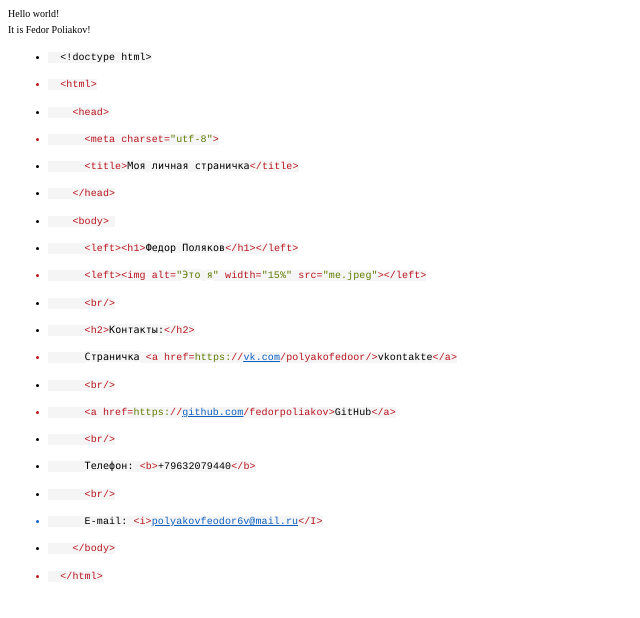
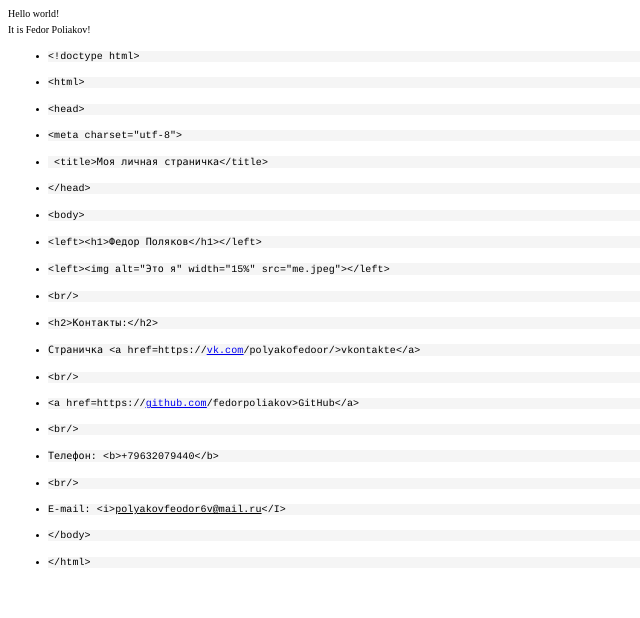
Before and after one commit to fedorpoliakov/fedorpoliakov.github.io, a plain HTML site: page index.html in a window 1280 px wide. Shown: the whole page, without its empty margins (0-640 px from the left). Drawn offline with Linux system fonts and the light colour scheme.

Commit message:
Add files via upload

```diff
--- a/index.html
+++ b/index.html
@@ -8,20 +8,10 @@
   <meta name="CocoaVersion" content="2575.7">
   <style type="text/css">
     p.p1 {margin: 0.0px 0.0px 5.0px 18.0px; text-indent: -18.0px; font: 10.0px Symbol; color: #000000}
-    li.li2 {margin: 0.0px 0.0px 15.3px 0.0px; font: 10.0px Courier; color: #000000}
-    li.li3 {margin: 0.0px 0.0px 15.3px 0.0px; font: 10.0px Courier; color: #b9141f}
-    li.li4 {margin: 0.0px 0.0px 15.3px 0.0px; font: 10.0px Courier; color: #0b60c0}
-    span.s1 {font: 10.0px Symbol}
-    span.s2 {letter-spacing: 0.1px; background-color: #f5f5f5}
-    span.s3 {font: 10.0px Symbol; color: #000000}
-    span.s4 {letter-spacing: 0.1px; color: #000000; background-color: #f5f5f5}
-    span.s5 {letter-spacing: 0.1px; color: #b9141f; background-color: #f5f5f5}
-    span.s6 {letter-spacing: 0.1px; color: #5f7c03; background-color: #f5f5f5}
-    span.s7 {font: 10.0px Menlo; letter-spacing: 0.1px; background-color: #f5f5f5}
-    span.s8 {font: 10.0px Menlo; letter-spacing: 0.1px; color: #5f7c03; background-color: #f5f5f5}
-    span.s9 {font: 10.0px Menlo; letter-spacing: 0.1px; color: #000000; background-color: #f5f5f5}
-    span.s10 {text-decoration: underline ; letter-spacing: 0.1px; color: #0b60c0}
-    span.s11 {text-decoration: underline ; letter-spacing: 0.1px; background-color: #f5f5f5}
+    li.li2 {margin: 0.0px 0.0px 15.3px 0.0px; font: 10.0px Courier; color: #000000; background-color: #f5f5f5}
+    span.s1 {letter-spacing: 0.1px}
+    span.s2 {font: 10.0px Menlo; letter-spacing: 0.1px}
+    span.s3 {text-decoration: underline ; letter-spacing: 0.1px}
     ul.ul1 {list-style-type: disc}
   </style>
 </head>
@@ -29,26 +19,26 @@
 <p class="p1">Hello world!<span class="Apple-converted-space"> </span></p>
 <p class="p1">It is Fedor Poliakov!</p>
 <ul class="ul1">
-  <li class="li2"><span class="s1"></span><span class="s2"><span class="Apple-converted-space">  </span>&lt;!doctype html&gt;</span></li>
-  <li class="li3"><span class="s3"></span><span class="s4"><span class="Apple-converted-space">  </span></span><span class="s2">&lt;html&gt;</span></li>
-  <li class="li2"><span class="s1"></span><span class="s2"><span class="Apple-converted-space">    </span></span><span class="s5">&lt;head&gt;</span></li>
-  <li class="li3"><span class="s3"></span><span class="s4"><span class="Apple-converted-space">      </span></span><span class="s2">&lt;meta charset=</span><span class="s6">"utf-8"</span><span class="s2">&gt;</span></li>
-  <li class="li2"><span class="s1"></span><span class="s2"><span class="Apple-converted-space">      </span></span><span class="s5">&lt;title&gt;</span><span class="s7">Моя</span><span class="s2"> </span><span class="s7">личная</span><span class="s2"> </span><span class="s7">страничка</span><span class="s5">&lt;/title&gt;</span></li>
-  <li class="li2"><span class="s1"></span><span class="s2"><span class="Apple-converted-space">    </span></span><span class="s5">&lt;/head&gt;</span></li>
-  <li class="li2"><span class="s1"></span><span class="s2"><span class="Apple-converted-space">    </span></span><span class="s5">&lt;body&gt;</span><span class="s2"><span class="Apple-converted-space"> </span></span></li>
-  <li class="li2"><span class="s1"></span><span class="s2"><span class="Apple-converted-space">      </span></span><span class="s5">&lt;left&gt;&lt;h1&gt;</span><span class="s7">Федор Поляков</span><span class="s5">&lt;/h1&gt;&lt;/left&gt;</span></li>
-  <li class="li3"><span class="s3"></span><span class="s4"><span class="Apple-converted-space">      </span></span><span class="s2">&lt;left&gt;&lt;img alt=</span><span class="s6">"</span><span class="s8">Это</span><span class="s6"> </span><span class="s8">я</span><span class="s6">"</span><span class="s2"> width=</span><span class="s6">"15%"</span><span class="s2"> src=</span><span class="s6">"me.jpeg"</span><span class="s2">&gt;&lt;/left&gt;</span></li>
-  <li class="li2"><span class="s1"></span><span class="s2"><span class="Apple-converted-space">      </span></span><span class="s5">&lt;br/&gt;</span></li>
-  <li class="li2"><span class="s1"></span><span class="s2"><span class="Apple-converted-space">      </span></span><span class="s5">&lt;h2&gt;</span><span class="s7">Контакты</span><span class="s2">:</span><span class="s5">&lt;/h2&gt;</span></li>
-  <li class="li3"><span class="s3"></span><span class="s4"><span class="Apple-converted-space">      </span></span><span class="s9">Страничка</span><span class="s4"> </span><span class="s2">&lt;a href=</span><span class="s6">https:</span><span class="s2">//<a href="http://vk.com/"><span class="s10">vk.com</span></a>/polyakofedoor/&gt;</span><span class="s4">vkontakte</span><span class="s2">&lt;/a&gt;</span></li>
-  <li class="li2"><span class="s1"></span><span class="s2"><span class="Apple-converted-space">      </span></span><span class="s5">&lt;br/&gt;</span></li>
-  <li class="li3"><span class="s3"></span><span class="s4"><span class="Apple-converted-space">      </span></span><span class="s2">&lt;a href=</span><span class="s6">https:</span><span class="s2">//<a href="http://github.com/"><span class="s10">github.com</span></a>/fedorpoliakov&gt;</span><span class="s4">GitHub</span><span class="s2">&lt;/a&gt;</span></li>
-  <li class="li2"><span class="s1"></span><span class="s2"><span class="Apple-converted-space">      </span></span><span class="s5">&lt;br/&gt;</span></li>
-  <li class="li2"><span class="s1"></span><span class="s2"><span class="Apple-converted-space">      </span></span><span class="s7">Телефон</span><span class="s2">: </span><span class="s5">&lt;b&gt;</span><span class="s2">+79632079440</span><span class="s5">&lt;/b&gt;</span></li>
-  <li class="li2"><span class="s1"></span><span class="s2"><span class="Apple-converted-space">      </span></span><span class="s5">&lt;br/&gt;</span></li>
-  <li class="li4"><span class="s3"></span><span class="s4"><span class="Apple-converted-space">      </span>E-mail: </span><span class="s5">&lt;i&gt;</span><span class="s11">polyakovfeodor6v@mail.ru</span><span class="s5">&lt;/I&gt;</span></li>
-  <li class="li2"><span class="s1"></span><span class="s2"><span class="Apple-converted-space">    </span></span><span class="s5">&lt;/body&gt;</span></li>
-  <li class="li3"><span class="s3"></span><span class="s4"><span class="Apple-converted-space">  </span></span><span class="s2">&lt;/html&gt;</span></li>
+  <li class="li2"><span class="s1">&lt;!doctype html&gt;</span></li>
+  <li class="li2"><span class="s1">&lt;html&gt;</span></li>
+  <li class="li2"><span class="s1">&lt;head&gt;</span></li>
+  <li class="li2"><span class="s1">&lt;meta charset="utf-8"&gt;</span></li>
+  <li class="li2"><span class="s1"><span class="Apple-converted-space"> </span>&lt;title&gt;</span><span class="s2">Моя</span><span class="s1"> </span><span class="s2">личная</span><span class="s1"> </span><span class="s2">страничка</span><span class="s1">&lt;/title&gt;</span></li>
+  <li class="li2"><span class="s1">&lt;/head&gt;</span></li>
+  <li class="li2"><span class="s1">&lt;body&gt;<span class="Apple-converted-space"> </span></span></li>
+  <li class="li2"><span class="s1">&lt;left&gt;&lt;h1&gt;</span><span class="s2">Федор Поляков</span><span class="s1">&lt;/h1&gt;&lt;/left&gt;</span></li>
+  <li class="li2"><span class="s1">&lt;left&gt;&lt;img alt="</span><span class="s2">Это</span><span class="s1"> </span><span class="s2">я</span><span class="s1">" width="15%" src="me.jpeg"&gt;&lt;/left&gt;</span></li>
+  <li class="li2"><span class="s1">&lt;br/&gt;</span></li>
+  <li class="li2"><span class="s1">&lt;h2&gt;</span><span class="s2">Контакты</span><span class="s1">:&lt;/h2&gt;</span></li>
+  <li class="li2"><span class="s2">Страничка</span><span class="s1"> &lt;a href=https://<a href="http://vk.com/"><span class="s3">vk.com</span></a>/polyakofedoor/&gt;vkontakte&lt;/a&gt;</span></li>
+  <li class="li2"><span class="s1">&lt;br/&gt;</span></li>
+  <li class="li2"><span class="s1">&lt;a href=https://<a href="http://github.com/"><span class="s3">github.com</span></a>/fedorpoliakov&gt;GitHub&lt;/a&gt;</span></li>
+  <li class="li2"><span class="s1">&lt;br/&gt;</span></li>
+  <li class="li2"><span class="s2">Телефон</span><span class="s1">: &lt;b&gt;+79632079440&lt;/b&gt;</span></li>
+  <li class="li2"><span class="s1">&lt;br/&gt;</span></li>
+  <li class="li2"><span class="s1">E-mail: &lt;i&gt;</span><span class="s3">polyakovfeodor6v@mail.ru</span><span class="s1">&lt;/I&gt;</span></li>
+  <li class="li2"><span class="s1">&lt;/body&gt;</span></li>
+  <li class="li2"><span class="s1">&lt;/html&gt;</span></li>
 </ul>
 </body>
 </html>
```
